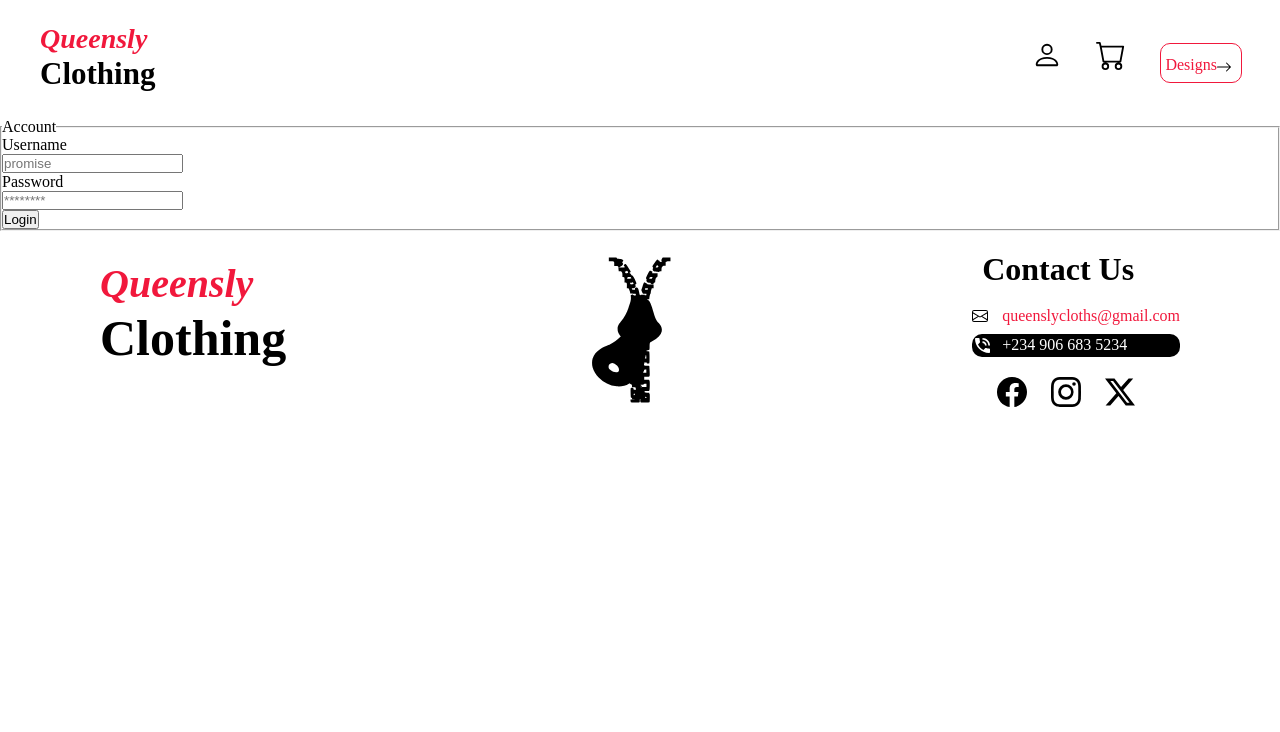
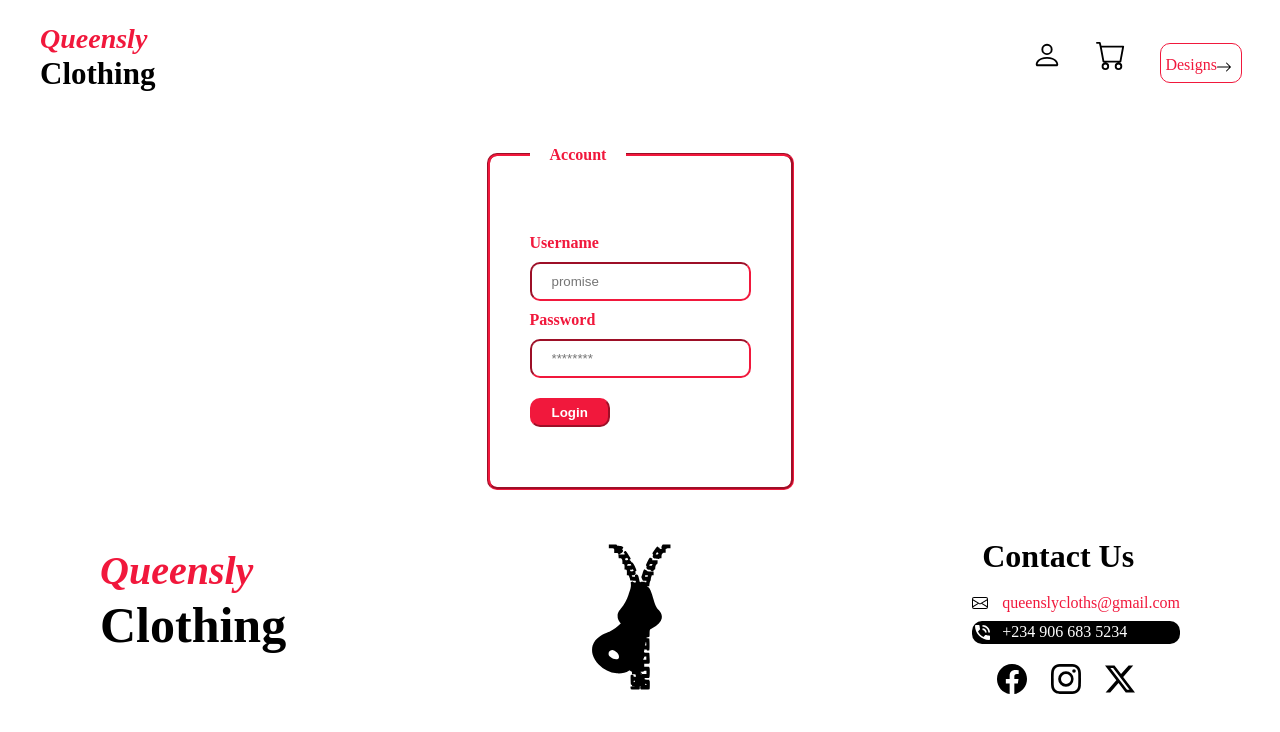
Before and after one commit to Abujaipaul/fashion-website, a plain HTML site: page login.html in a window 1280 px wide. Drawn offline with Linux system fonts and the light colour scheme.

Commit message:
Update style.css

```diff
--- a/style.css
+++ b/style.css
@@ -290,3 +290,84 @@
     margin-left: 0;
 }
 }
+/* styles for login page */
+.form{
+    padding: 20px;
+    display: flex;
+    justify-content: center;
+    align-items: center;
+    height: 80vh;
+}
+fieldset{
+    display: inline-block;
+    padding: 70px 40px;
+    border-radius: 10px;
+    border-color: rgb(241, 24, 60);
+    border-width: 3px;
+    padding-bottom: 50px;
+}
+legend{
+   padding: 0px 20px;
+   margin-top: 30px;
+   color: rgb(241, 24, 60);
+   font-weight: bold;
+}
+label{
+    display: inline-block;
+    margin-bottom: 10px;
+    font-weight: bold;
+}
+input{
+    margin-bottom: 10px;
+}
+input[type="text"]{
+    outline: none;
+    border-color: rgb(241, 24, 60);
+    padding: 10px 20px;
+    border-radius: 10px;
+}
+input[type="text"]:valid{
+    padding: 10px 25px;
+    transition: 0.5s;
+    color: green;
+}
+label[for=username]{
+    color: rgb(241, 24, 60);
+}
+input[type="password"]{
+    outline: none;
+    border-color: rgb(241, 24, 60);
+    padding: 10px 20px;
+    border-radius: 10px;
+}
+input[type="password"]:valid{
+    padding: 10px 25px;
+    transition: 0.5s;
+    color: green;
+}
+label[for=password]{
+    color: rgb(241, 24, 60);
+}
+input[type="submit"]{
+    margin-top: 10px;
+   padding: 5px 20px;
+   color:white;
+   border-color: rgb(241, 24, 60);
+   border-radius: 10px;
+   background-color: rgb(241, 24, 60);
+   font-weight: bold;
+}
+input[type="submit"]:hover{
+    background-color:white;
+    color: rgb(241, 24, 60);
+    transition: 1s;
+}
+
+/* media query style for form */
+.form{
+    padding: 20px;
+    display: flex;
+    justify-content: center;
+    align-items: center;
+    height:50vh;
+}
```
